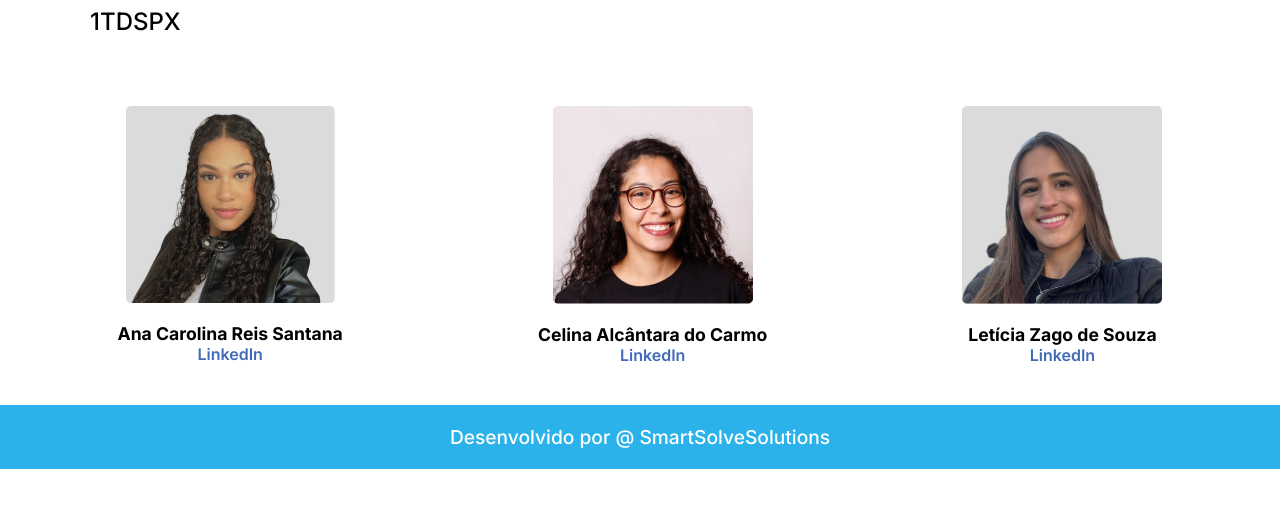
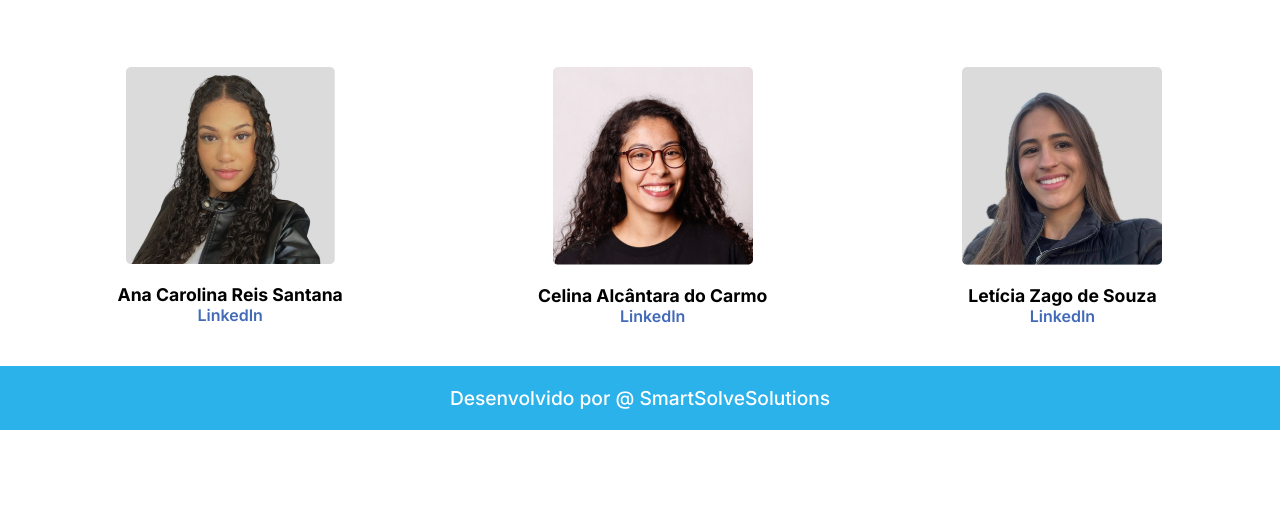
Before and after one commit to leticia-zg/integrantes, a plain HTML site: page index.html in a window 1280 px wide. Shown: the part 254-762 px from the top of the page. Drawn offline with Linux system fonts and the light colour scheme.

Commit message:
testando

```diff
--- a/index.html
+++ b/index.html
@@ -17,7 +17,6 @@
     <main class="main-integrantes">
         <h1 class="h1-integrantes">Conheça nossa equipe</h1>
         <h2 class="equipe">Smart Solve Solutions</h2>
-        <h2 class="h2-integrantes">1TDSPX</h2>
         <section class="integrantes">
             <article class="integrante">
                 <img src="./IMG/foto-ana.png" alt="Foto Ana">
```
